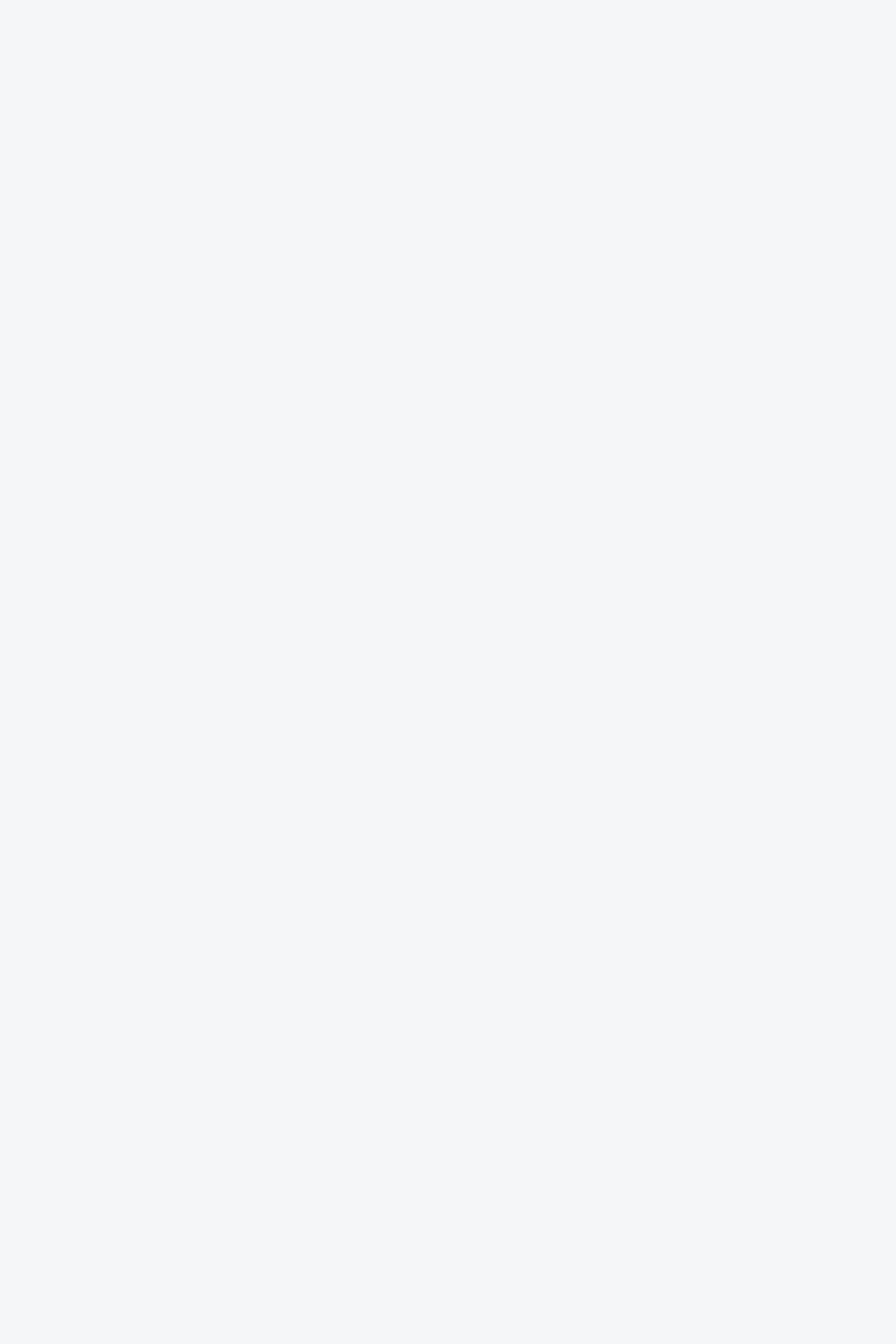
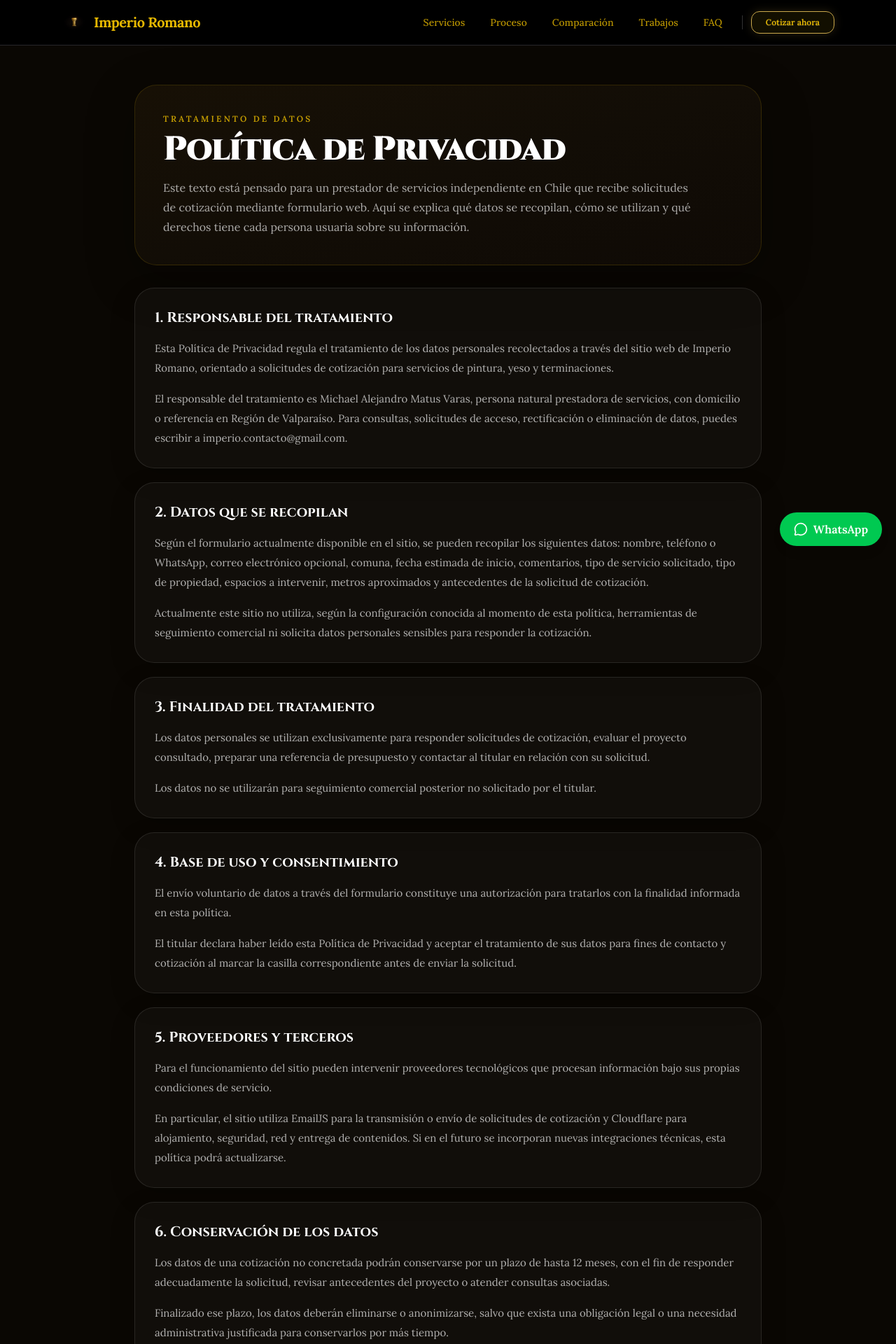
Before and after one commit to benjota69/pagina-cliente, a React (Vite) app: page /politica-de-privacidad in a window 1280 px wide. Before the commit this address had no page. Shown: the top 1920 px of the page at 70% size. Before the commit the page ends 800 px from the top, so only its background shows below. Built offline with nearby package versions, Linux system fonts and the light colour scheme.

Commit message:
feat: agregar política de privacidad e integrarla al formulario de cotización

```diff
--- a/src/App.jsx
+++ b/src/App.jsx
@@ -3,6 +3,7 @@ import LandingPage from "./pages/LandingPage";
 import FotoServices from "./components/FotoServices";
 import ScrollToTop from "./components/ScrolltoTop";
 import DetalleServicioPage from "./pages/DetalleServicioPage";
+import PrivacyPolicyPage from "./pages/PrivacyPolicyPage";
 
 function App() {
   return (
@@ -12,6 +13,7 @@ function App() {
         <Route path="/" element={<LandingPage />} />
         <Route path="/trabajos" element={<FotoServices />} />
         <Route path="/detalle-servicio" element={<DetalleServicioPage />} />
+        <Route path="/politica-de-privacidad" element={<PrivacyPolicyPage />} />
       </Routes>
     </BrowserRouter>
   );
--- a/src/components/Footer.jsx
+++ b/src/components/Footer.jsx
@@ -1,9 +1,20 @@
+import { Link } from "react-router-dom";
+
 export default function Footer() {
   return (
     <footer className="py-10 text-center" style={{ background: "#080500", borderTop: "1px solid rgba(201,168,76,0.15)" }}>
-      <p className="text-sm" style={{ color: "rgba(255,255,255,0.3)" }}>
-        © 2026 Imperio Romano Pinturas — Todos los derechos reservados
-      </p>
+      <div className="mx-auto flex max-w-6xl flex-col items-center gap-3 px-6">
+        <p className="text-sm" style={{ color: "rgba(255,255,255,0.3)" }}>
+          © 2026 Imperio Romano Pinturas - Todos los derechos reservados
+        </p>
+        <Link
+          to="/politica-de-privacidad"
+          className="text-sm transition hover:opacity-100"
+          style={{ color: "rgba(230,184,0,0.8)" }}
+        >
+          Política de Privacidad
+        </Link>
+      </div>
     </footer>
   );
 }
--- a/src/components/PresupuestoModal.jsx
+++ b/src/components/PresupuestoModal.jsx
@@ -1,5 +1,6 @@
 import emailjs from "@emailjs/browser";
 import { useEffect, useState } from "react";
+import { Link } from "react-router-dom";
 import {
   X,
   ChevronRight,
@@ -186,6 +187,7 @@ const initialData = {
   comuna: "",
   fecha: { dia: "", mes: "", anio: "" },
   comentarios: "",
+  aceptaPrivacidad: false,
 };
 
 const getM2Hint = (val) => {
@@ -437,7 +439,13 @@ export default function PresupuestoModal({ isOpen, onClose }) {
     }
     if (step === 4) return true;
     if (step === 5) {
-      return isValidName(data.nombre) && isValidPhone(data.telefono) && !!data.comuna && isValidEmail(data.email);
+      return (
+        isValidName(data.nombre) &&
+        isValidPhone(data.telefono) &&
+        !!data.comuna &&
+        isValidEmail(data.email) &&
+        data.aceptaPrivacidad
+      );
     }
     return true;
   };
@@ -937,6 +945,32 @@ export default function PresupuestoModal({ isOpen, onClose }) {
                     className={`${inputBase} resize-none`}
                   />
                 </div>
+
+                <div className="rounded-3xl border border-[#E6B800]/20 bg-[#E6B800]/8 p-4">
+                  <label className="flex items-start gap-3 text-sm leading-6 text-white/75">
+                    <input
+                      type="checkbox"
+                      checked={data.aceptaPrivacidad}
+                      onChange={(event) => set("aceptaPrivacidad", event.target.checked)}
+                      className="mt-1 h-4 w-4 rounded border-white/20 bg-white/5"
+                      style={{ accentColor: "#E6B800" }}
+                    />
+                    <span>
+                      He leído y acepto la{" "}
+                      <Link
+                        to="/politica-de-privacidad"
+                        className="font-semibold text-[#E6B800] underline underline-offset-4"
+                      >
+                        Política de Privacidad
+                      </Link>
+                      . Autorizo el uso de mis datos para responder esta solicitud de cotización, evaluar mi proyecto y
+                      contactarme respecto de esta solicitud.
+                    </span>
+                  </label>
+                  <p className="mt-3 text-xs leading-5 text-white/50">
+                    Solo usaremos estos datos para atender tu solicitud. No se utilizan para seguimiento comercial no solicitado.
+                  </p>
+                </div>
               </div>
               <HelpDisclosure summary="Que datos son realmente importantes" className="mt-5">
                 Tu numero es lo mas importante. El correo y la fecha son opcionales, pero nos ayudan a responderte mejor si ya tienes una idea mas clara.
@@ -1013,6 +1047,7 @@ export default function PresupuestoModal({ isOpen, onClose }) {
                       Inicio estimado: {data.fecha.dia}/{data.fecha.mes}/{data.fecha.anio}
                     </p>
                   )}
+                  <p className="mt-1 break-words text-sm text-white/65">Privacidad: Aceptada</p>
                   {data.comentarios && <p className="mt-3 break-words text-sm italic text-white/65">"{data.comentarios}"</p>}
                 </div>
               </div>
--- /dev/null
+++ b/src/pages/PrivacyPolicyPage.jsx
@@ -0,0 +1,122 @@
+import Navbar from "../components/Navbar";
+import Footer from "../components/Footer";
+import WhatsappButton from "../components/WhatsappButton";
+
+const sections = [
+  {
+    title: "1. Responsable del tratamiento",
+    body: [
+      "Esta Política de Privacidad regula el tratamiento de los datos personales recolectados a través del sitio web de Imperio Romano, orientado a solicitudes de cotización para servicios de pintura, yeso y terminaciones.",
+      "El responsable del tratamiento es Michael Alejandro Matus Varas, persona natural prestadora de servicios, con domicilio o referencia en Región de Valparaíso. Para consultas, solicitudes de acceso, rectificación o eliminación de datos, puedes escribir a imperio.contacto@gmail.com.",
+    ],
+  },
+  {
+    title: "2. Datos que se recopilan",
+    body: [
+      "Según el formulario actualmente disponible en el sitio, se pueden recopilar los siguientes datos: nombre, teléfono o WhatsApp, correo electrónico opcional, comuna, fecha estimada de inicio, comentarios, tipo de servicio solicitado, tipo de propiedad, espacios a intervenir, metros aproximados y antecedentes de la solicitud de cotización.",
+      "Actualmente este sitio no utiliza, según la configuración conocida al momento de esta política, herramientas de seguimiento comercial ni solicita datos personales sensibles para responder la cotización.",
+    ],
+  },
+  {
+    title: "3. Finalidad del tratamiento",
+    body: [
+      "Los datos personales se utilizan exclusivamente para responder solicitudes de cotización, evaluar el proyecto consultado, preparar una referencia de presupuesto y contactar al titular en relación con su solicitud.",
+      "Los datos no se utilizarán para seguimiento comercial posterior no solicitado por el titular.",
+    ],
+  },
+  {
+    title: "4. Base de uso y consentimiento",
+    body: [
+      "El envío voluntario de datos a través del formulario constituye una autorización para tratarlos con la finalidad informada en esta política.",
+      "El titular declara haber leído esta Política de Privacidad y aceptar el tratamiento de sus datos para fines de contacto y cotización al marcar la casilla correspondiente antes de enviar la solicitud.",
+    ],
+  },
+  {
+    title: "5. Proveedores y terceros",
+    body: [
+      "Para el funcionamiento del sitio pueden intervenir proveedores tecnológicos que procesan información bajo sus propias condiciones de servicio.",
+      "En particular, el sitio utiliza EmailJS para la transmisión o envío de solicitudes de cotización y Cloudflare para alojamiento, seguridad, red y entrega de contenidos. Si en el futuro se incorporan nuevas integraciones técnicas, esta política podrá actualizarse.",
+    ],
+  },
+  {
+    title: "6. Conservación de los datos",
+    body: [
+      "Los datos de una cotización no concretada podrán conservarse por un plazo de hasta 12 meses, con el fin de responder adecuadamente la solicitud, revisar antecedentes del proyecto o atender consultas asociadas.",
+      "Finalizado ese plazo, los datos deberán eliminarse o anonimizarse, salvo que exista una obligación legal o una necesidad administrativa justificada para conservarlos por más tiempo.",
+    ],
+  },
+  {
+    title: "7. Derechos del titular",
+    body: [
+      "La persona titular puede solicitar información sobre sus datos, pedir rectificación de antecedentes inexactos, requerir eliminación o formular consultas sobre el tratamiento realizado.",
+      "Para ejercer estos derechos, debe enviarse una solicitud a imperio.contacto@gmail.com. Se recomienda indicar nombre, medio de contacto y una descripción clara de la solicitud.",
+    ],
+  },
+  {
+    title: "8. Seguridad y confidencialidad",
+    body: [
+      "Se adoptan medidas razonables para restringir el acceso a la información y evitar accesos no autorizados, pérdida, divulgación indebida o alteración de los datos personales.",
+      "No obstante, ningún sistema es completamente infalible, por lo que no puede garantizarse una seguridad absoluta. En caso de cambios relevantes en las medidas o integraciones técnicas, esta política podrá ser modificada.",
+    ],
+  },
+  {
+    title: "9. Menores de edad",
+    body: [
+      "Este sitio no está dirigido intencionalmente a menores de edad. Si un representante legal considera que un menor entregó datos personales sin autorización, puede solicitar su revisión o eliminación escribiendo a imperio.contacto@gmail.com.",
+    ],
+  },
+  {
+    title: "10. Cambios a esta política",
+    body: [
+      "Esta Política de Privacidad puede actualizarse para reflejar cambios legales, operativos o técnicos del sitio. La versión vigente será la publicada en esta misma página.",
+      "Última actualización: 21 de mayo de 2026.",
+    ],
+  },
+];
+
+export default function PrivacyPolicyPage() {
+  return (
+    <div className="min-h-screen bg-[#0a0703] text-white">
+      <Navbar />
+
+      <main className="px-6 py-14 sm:px-8 lg:px-10">
+        <div className="mx-auto max-w-4xl">
+          <div className="rounded-[32px] border border-[#E6B800]/15 bg-gradient-to-br from-[#171005] via-[#120d06] to-[#0f0a05] p-8 shadow-[0_20px_70px_rgba(0,0,0,0.32)] sm:p-10">
+            <p className="text-xs font-semibold uppercase tracking-[0.26em] text-[#E6B800]/85">
+              Tratamiento de datos
+            </p>
+            <h1 className="mt-3 text-4xl font-black tracking-tight text-white sm:text-5xl">
+              Política de Privacidad
+            </h1>
+            <p className="mt-4 max-w-3xl text-sm leading-7 text-white/65 sm:text-base">
+              Este texto está pensado para un prestador de servicios independiente en Chile que recibe solicitudes de
+              cotización mediante formulario web. Aquí se explica qué datos se recopilan, cómo se utilizan y qué
+              derechos tiene cada persona usuaria sobre su información.
+            </p>
+          </div>
+
+          <div className="mt-8 space-y-5">
+            {sections.map((section) => (
+              <section
+                key={section.title}
+                className="rounded-[28px] border border-white/10 bg-white/[0.03] p-6 shadow-[0_12px_36px_rgba(0,0,0,0.18)] sm:p-7"
+              >
+                <h2 className="text-xl font-bold text-white">{section.title}</h2>
+                <div className="mt-4 space-y-4">
+                  {section.body.map((paragraph) => (
+                    <p key={paragraph} className="text-sm leading-7 text-white/68 sm:text-[15px]">
+                      {paragraph}
+                    </p>
+                  ))}
+                </div>
+              </section>
+            ))}
+          </div>
+        </div>
+      </main>
+
+      <WhatsappButton />
+      <Footer />
+    </div>
+  );
+}
```
